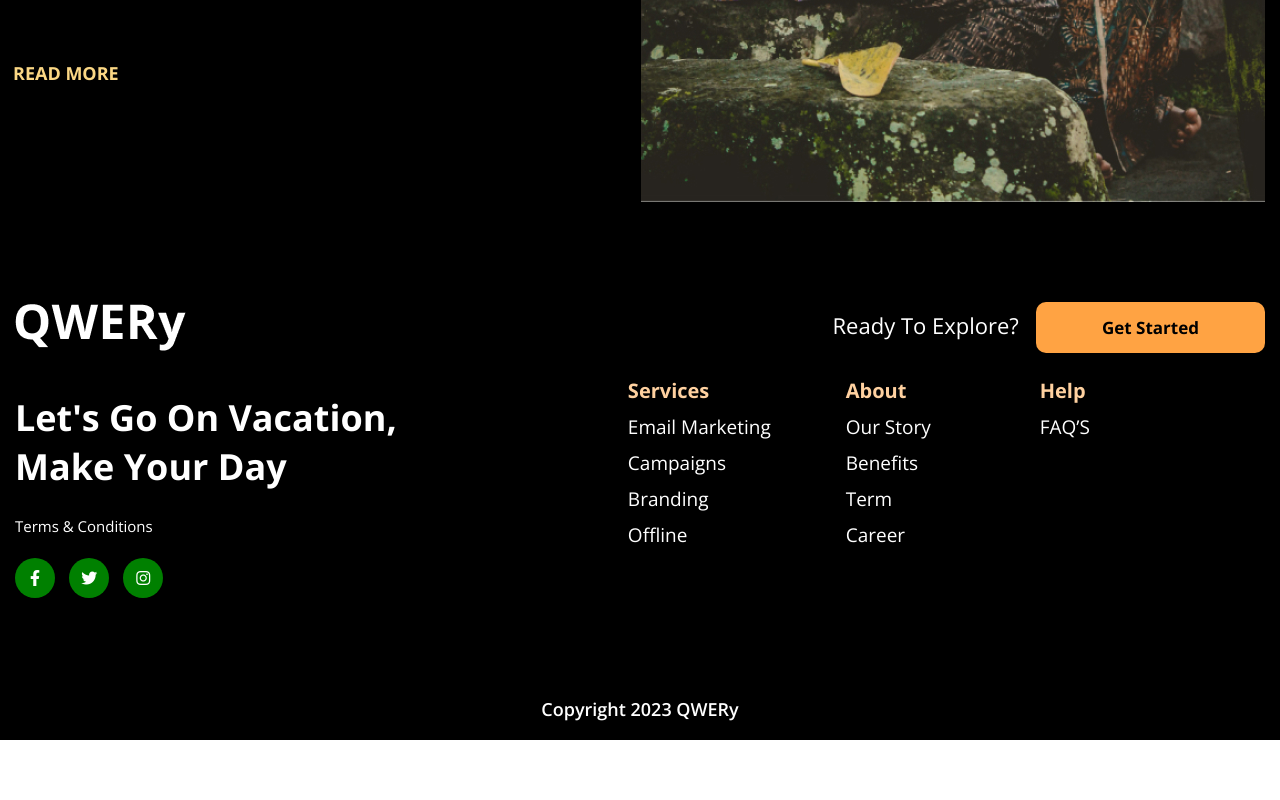
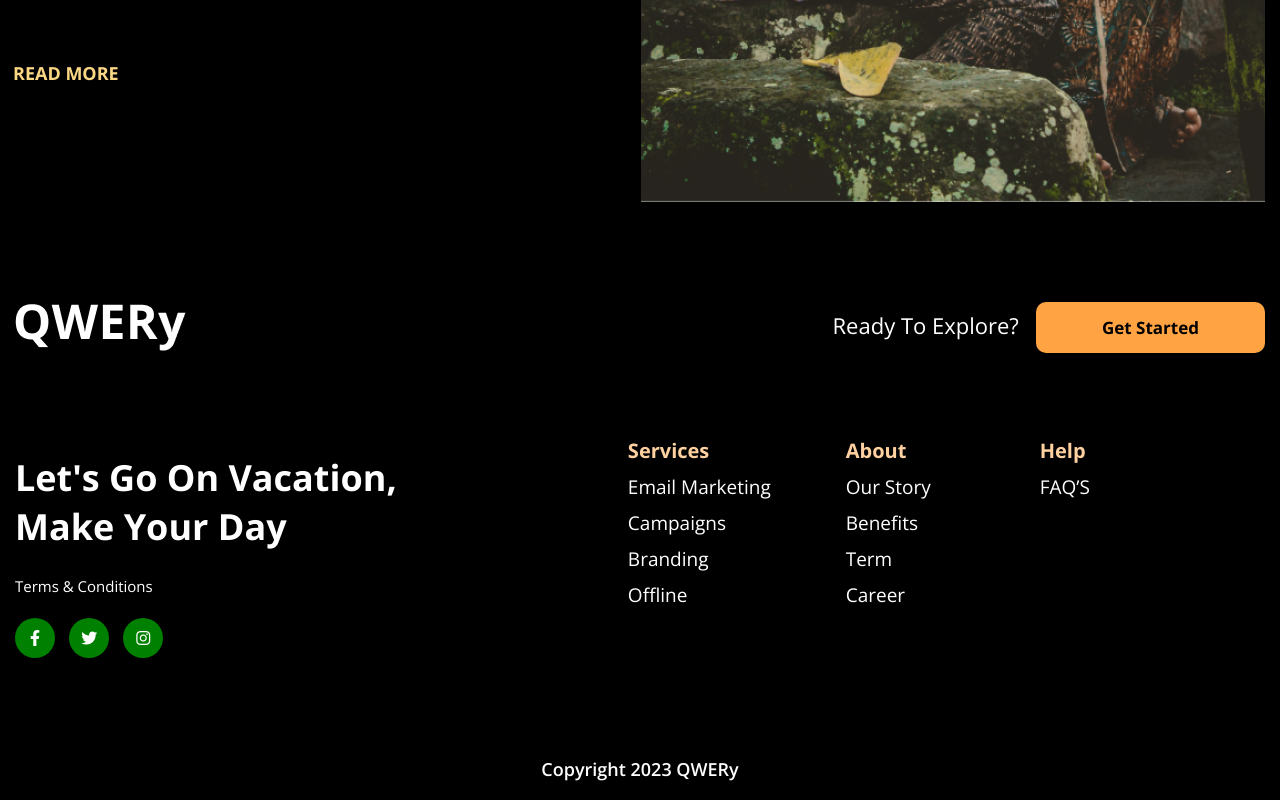
Before and after one commit to Mahmudur-Nishat/Qwery-Project, a plain HTML site: page index.html in a window 1280 px wide. Shown: the part 3261-4061 px from the top of the page. Before the commit the page ends 4001 px from the top, so only its background shows below. Drawn offline with nearby package versions, Linux system fonts and the light colour scheme.

Commit message:
just check error

```diff
--- a/css/style.css
+++ b/css/style.css
@@ -135,7 +135,6 @@ body {
   letter-spacing: 6px;
   text-transform: uppercase;
   margin-top: 45px;
-  margin-bottom: ;
 }
 
 #holiday_part .left_right_parent .right_part .holiday_heading {
@@ -267,7 +266,7 @@ body {
 .footer_bottom {
   display: flex;
   justify-content: space-between;
-  margin-top: 60px !importantgit;
+  margin-top: 60px !important;
 }
 .footer_bottom .footer_bottom_right {
   display: flex;
```
